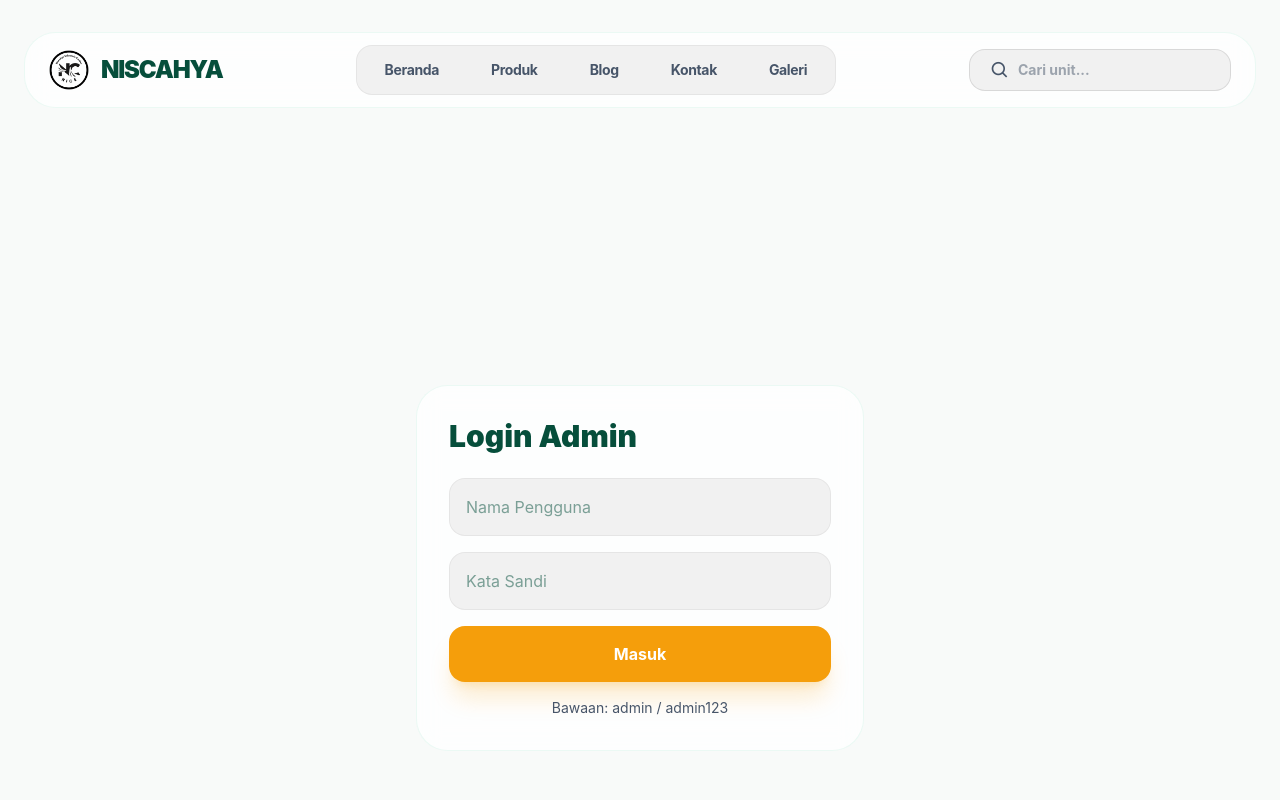
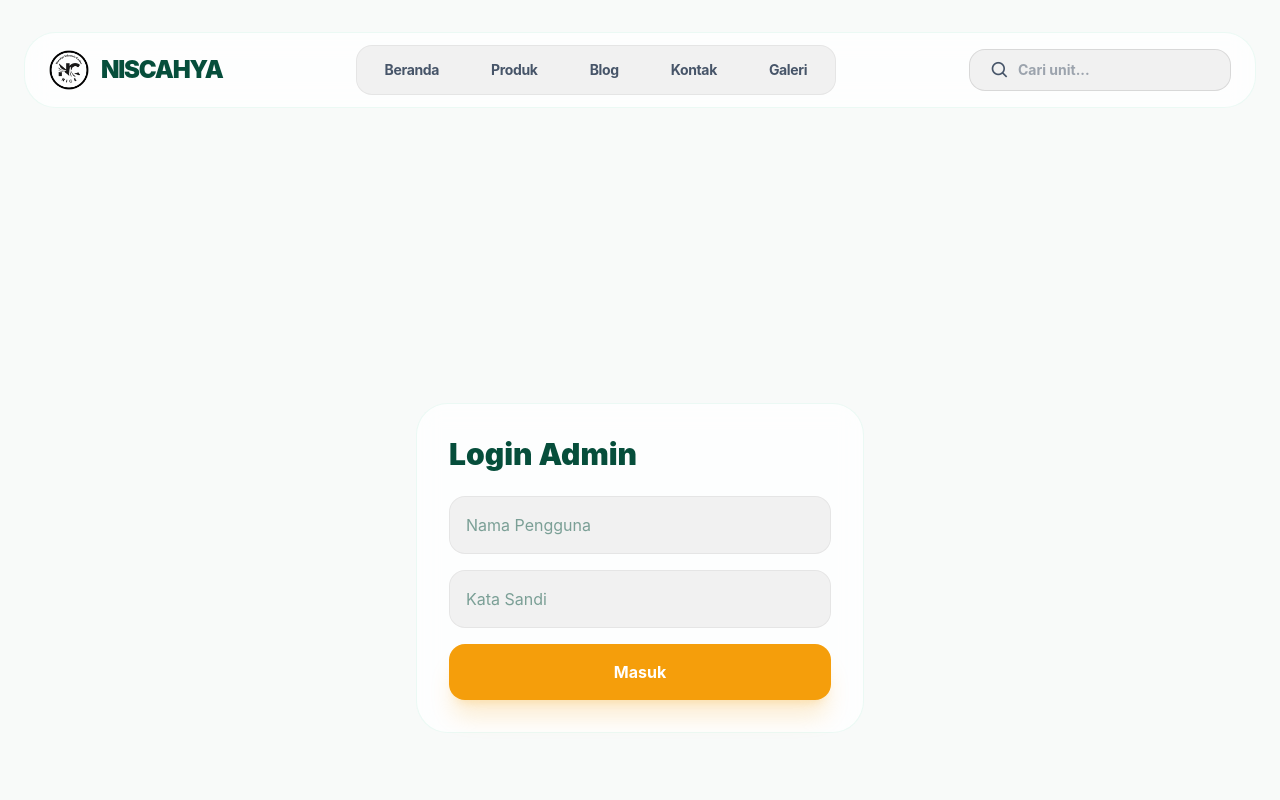
Before and after one commit to Nademmm/Niscahya-Indonesia-Cerdas, a React (Vite) app: page /admin in a window 1280 px wide. Shown: the top 800 px of the page. Built offline with nearby package versions, Linux system fonts and the light colour scheme.

Commit message:
Fix Admin

```diff
--- a/src/pages/Admin.jsx
+++ b/src/pages/Admin.jsx
@@ -298,7 +298,6 @@ const Admin = () => {
               Masuk
             </button>
           </form>
-          <p className="mt-4 text-center text-sm text-text-secondary">Bawaan: admin / admin123</p>
         </motion.div>
       </div>
     );
```
